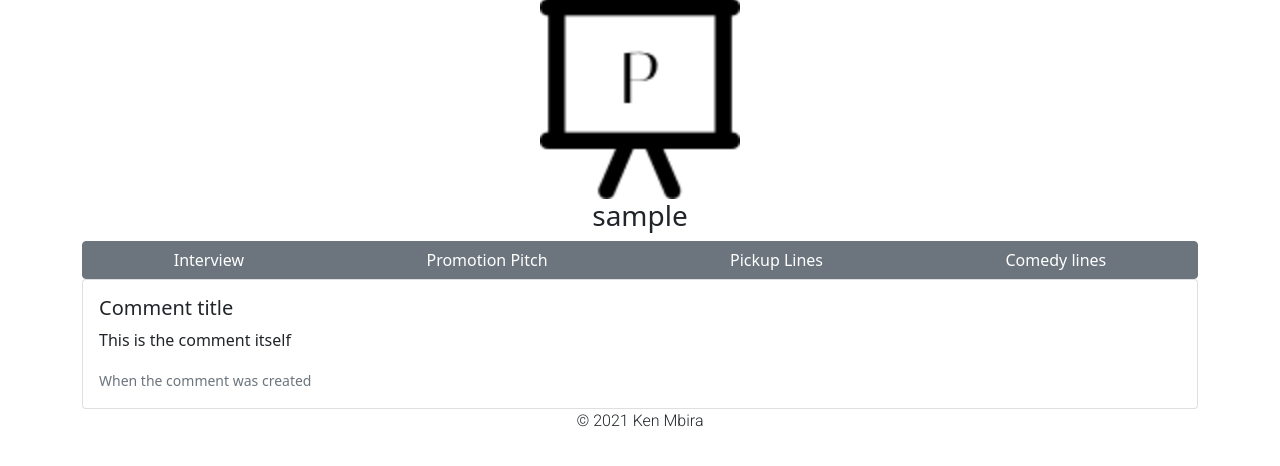
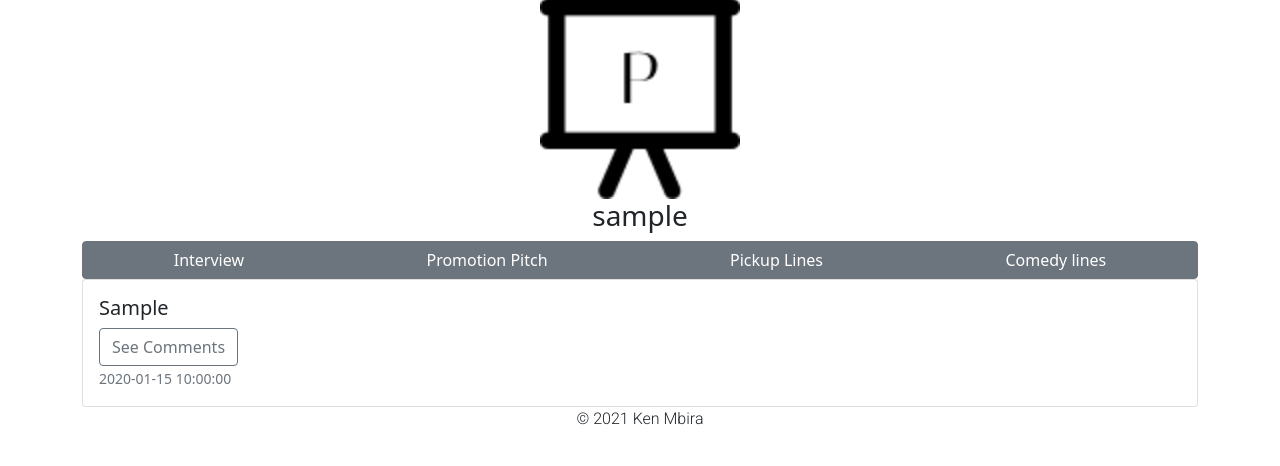
Before and after one commit to Ken-mbira/PITCH_ARENA, a Flask app: a page that uses app/templates/profile/profile.html in a window 1280 px wide. Shown: the part 67-533 px from the top of the page. Run offline with Flask 2, Linux system fonts and the light colour scheme; a user stored in the database is signed in; tables that the repository leaves empty hold one stand-in row (values such as "Sample post"); some libraries are stand-ins or nearby versions.

Commit message:
add the functionality to add a user's comment to the profile page

```diff
--- a/app/main/views.py
+++ b/app/main/views.py
@@ -15,9 +15,15 @@ def index():
 @login_required
 def profile(username):
     user = User.query.filter_by(username = username).first()
+    pitch_list = []
+    pitches = Pitch.query.all()
+    for pitch in pitches:
+        if pitch.pitche.username == username:
+            pitch_list.append(pitch)
+
     if user is None:
         abort(404)
-    return render_template('profile/profile.html',user = user)
+    return render_template('profile/profile.html',user = user,pitches = pitch_list)
 
 @main.route('/create',methods = ["GET","POST"])
 @login_required
--- a/app/templates/profile/profile.html
+++ b/app/templates/profile/profile.html
@@ -12,13 +12,15 @@
             <a class="btn btn-secondary" href="#">Comedy lines</a>
         </div>
         <div class="">
+            {% for pitch in pitches %}
             <div class="card">
                 <div class="card-body">
-                    <h5 class="card-title">Comment title</h5>
-                    <p class="card-text">This is the comment itself</p>
-                    <p class="card-text"><small class="text-muted">When the comment was created</small></p>
+                    <h5 class="card-title">{{ pitch.pitch }}</h5>
+                    <a href="{{url_for('main.comment',pitch_id = pitch.pitch_id)}}" class="btn btn-outline-secondary">See Comments</a>
+                    <p class="card-text"><small class="text-muted">{{ pitch.posted }}</small></p>
                 </div>
             </div>
+            {% endfor %}
         </div>
     </div>
 </div>
```
